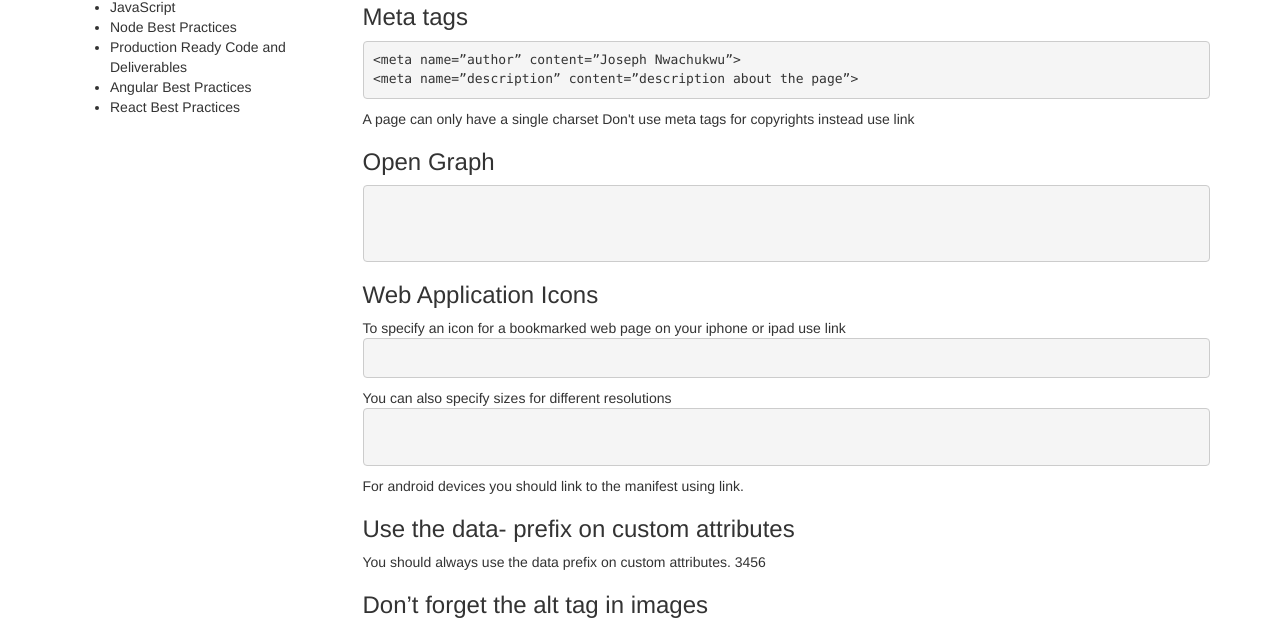
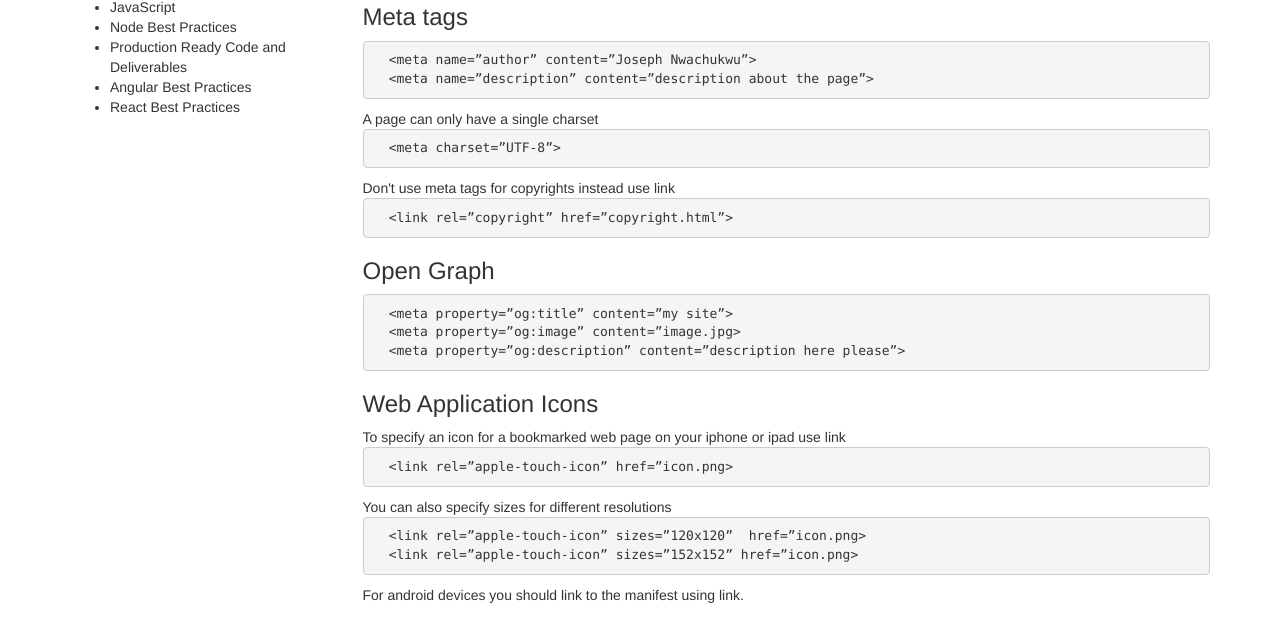
Before and after one commit to josephnwachukwu/Front-End-Dev-Guidelines, a website: page index.html in a window 1280 px wide. Shown: the part 683-1305 px from the top of the page. Drawn offline with Linux system fonts and the light colour scheme.

Commit message:
formatting

```diff
--- a/index.html
+++ b/index.html
@@ -72,36 +72,43 @@
 <h3>DOCTYPE</h3>
 Doctype should always be present in all HTML documents although it's really not required.
 <pre>
-&lt;!DOCTYPE html&gt;
-&lt;html lang=&rdquo;en&rdquo;&gt;
+  &lt;!DOCTYPE html&gt;
+  &lt;html lang=&rdquo;en&rdquo;&gt;
 </pre>
 <h3>Meta tags</h3>
 <pre>
-&lt;meta name=&rdquo;author&rdquo; content=&rdquo;Joseph Nwachukwu&rdquo;&gt;
-&lt;meta name=&rdquo;description&rdquo; content=&rdquo;description about the page&rdquo;&gt;
+  &lt;meta name=&rdquo;author&rdquo; content=&rdquo;Joseph Nwachukwu&rdquo;&gt;
+  &lt;meta name=&rdquo;description&rdquo; content=&rdquo;description about the page&rdquo;&gt;
 </pre>
 
 
 A page can only have a single charset
-<meta charset=”UTF-8”>
+<pre>
+  &lt;meta charset=&rdquo;UTF-8&rdquo;&gt;
+</pre>
+
 
 Don't use meta tags for copyrights instead use link
-<link rel=”copyright” href=”copyright.html”>
+<pre>
+  &lt;link rel=&rdquo;copyright&rdquo; href=&rdquo;copyright.html&rdquo;&gt;
+</pre>
+
 <h3>Open Graph</h3>
 <pre>
-<meta property=”og:title” content=”my site”>
-<meta property=”og:image” content=”image.jpg>
-<meta property=”og:description” content=”description here please”>
+  &lt;meta property=&rdquo;og:title&rdquo; content=&rdquo;my site&rdquo;&gt;
+  &lt;meta property=&rdquo;og:image&rdquo; content=&rdquo;image.jpg&gt;
+  &lt;meta property=&rdquo;og:description&rdquo; content=&rdquo;description here please&rdquo;&gt;
 </pre>
+
 <h3>Web Application Icons</h3>
 To specify an icon for a bookmarked web page on your iphone or ipad use link
 <pre>
-<link rel=”apple-touch-icon” href=”icon.png>
+  &lt;link rel=&rdquo;apple-touch-icon&rdquo; href=&rdquo;icon.png&gt;
 </pre>
 You can also specify sizes for different resolutions
 <pre>
-<link rel=”apple-touch-icon” sizes=”120x120”  href=”icon.png>
-<link rel=”apple-touch-icon” sizes=”152x152” href=”icon.png>
+  &lt;link rel=&rdquo;apple-touch-icon&rdquo; sizes=&rdquo;120x120&rdquo;  href=&rdquo;icon.png&gt;
+  &lt;link rel=&rdquo;apple-touch-icon&rdquo; sizes=&rdquo;152x152&rdquo; href=&rdquo;icon.png&gt;
 </pre>
 For android devices you should link to the manifest using link.
 <link rel=”manifest” href=”manifest.json”>
```
